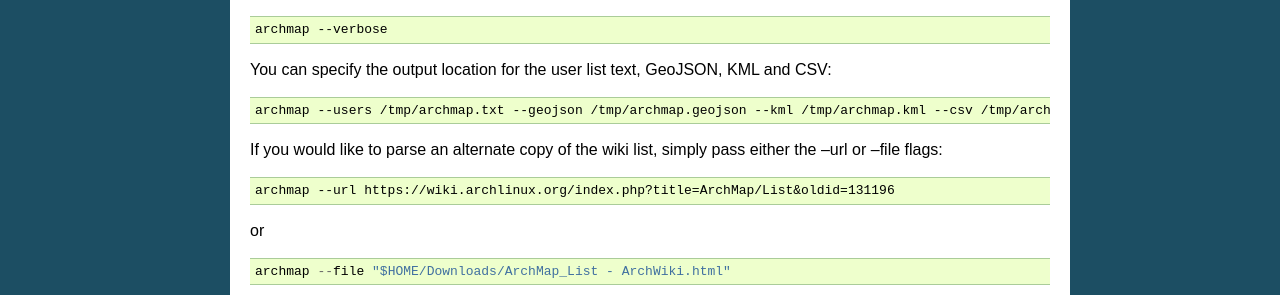
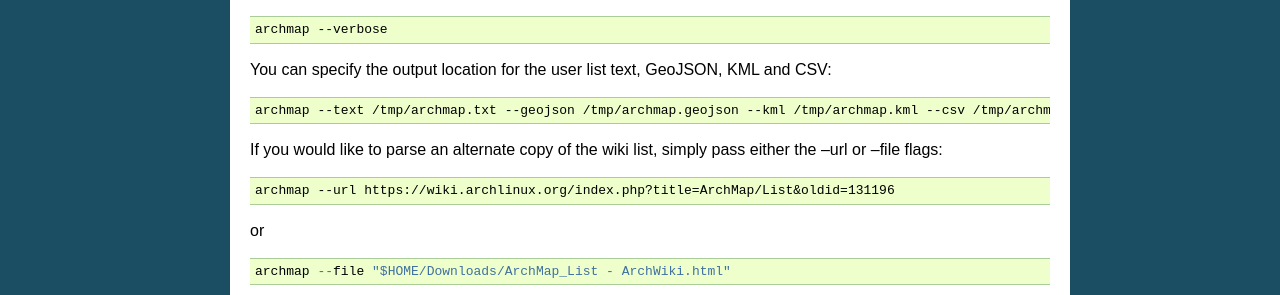
Before and after one commit to guyfawcus/ArchMap, a Sphinx documentation site: the page built from docs/usage/basic_usage.rst, in a window 1280 px wide. Shown: the part 424-719 px from the top of the page. Built offline with Sphinx 7.4.7, drawn with Linux system fonts in a browser that asks for light colours.

Commit message:
More docs fixes for recent changes (users -> text)

```diff
--- a/README.rst
+++ b/README.rst
@@ -51,7 +51,7 @@
 .. code-block:: none
 
   usage:
-  archmap [-h] [-v] [-q] [--config FILE] [--url URL] [--file FILE] [--pretty] [--users FILE] [--geojson FILE] [--kml FILE] [--csv FILE]
+  archmap [-h] [-v] [-q] [--config FILE] [--url URL] [--file FILE] [--pretty] [--text FILE] [--geojson FILE] [--kml FILE] [--csv FILE]
 
   optional arguments:
   -h, --help      show this help message and exit
--- a/docs/usage/advanced_usage.rst
+++ b/docs/usage/advanced_usage.rst
@@ -11,7 +11,7 @@
 Output generators
 -----------------
 
-.. autofunction:: archmap.make_users
+.. autofunction:: archmap.make_text
 .. autofunction:: archmap.make_geojson
 .. autofunction:: archmap.make_kml
 .. autofunction:: archmap.make_csv
--- a/docs/usage/basic_usage.rst
+++ b/docs/usage/basic_usage.rst
@@ -29,7 +29,7 @@
 
 .. code-block:: bash
 
-   archmap --users /tmp/archmap.txt --geojson /tmp/archmap.geojson --kml /tmp/archmap.kml --csv /tmp/archmap.csv
+   archmap --text /tmp/archmap.txt --geojson /tmp/archmap.geojson --kml /tmp/archmap.kml --csv /tmp/archmap.csv
 
 
 If you would like to parse an alternate copy of the wiki list, simply pass either the --url or --file flags::
```
